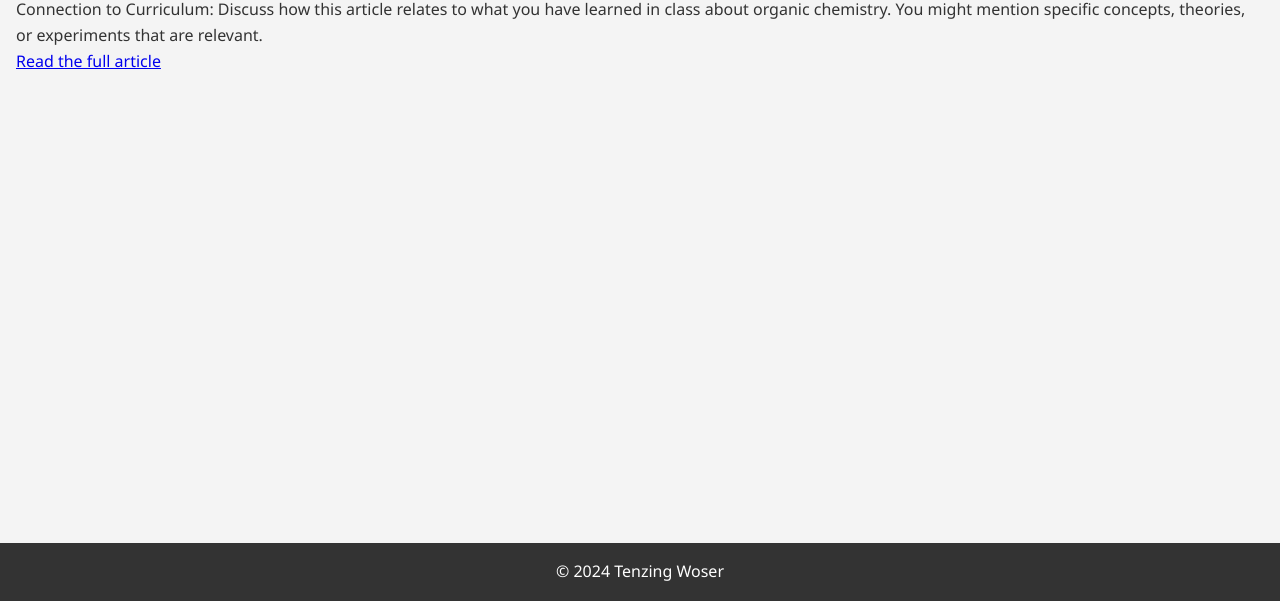
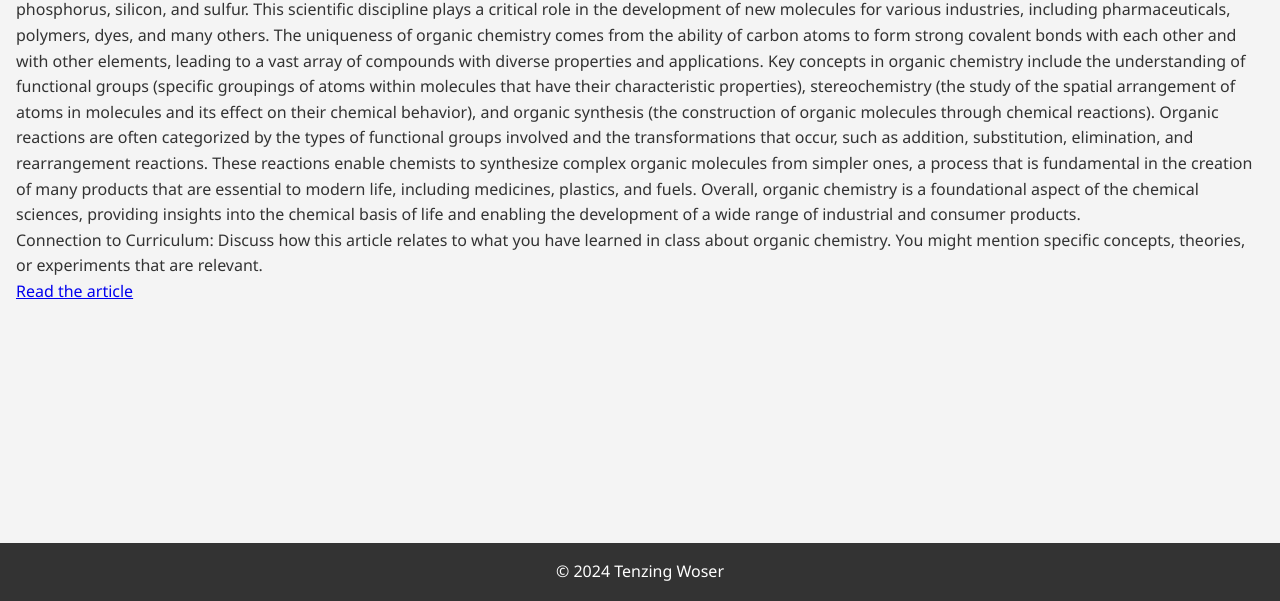
Before and after one commit to tenzodin/chem-assgn1, a plain HTML site: page chapters/organic-chemistry.html in a window 1280 px wide. Shown: the part 217-818 px from the top of the page. Drawn offline with Linux system fonts and the light colour scheme; files whose address does not match are found by name.

Commit message:
Add Organic Chem Summary text

```diff
--- a/chapters/organic-chemistry.html
+++ b/chapters/organic-chemistry.html
@@ -24,9 +24,15 @@
         <main>
             <article>
                 <h2>Organic Chemistry</h2>
-                <p>Abstract: Here you will provide a summary of the article you are discussing. An abstract usually includes a brief description of the key points of the research, findings, and conclusion.</p>
+                <p>Organic chemistry is a branch of chemistry that focuses on the study of the structure, properties, composition, reactions, and synthesis of carbon-containing compounds, which includes not only hydrocarbons but also compounds with any number of other elements, including hydrogen, nitrogen, oxygen, halogens, phosphorus, silicon, and sulfur. This scientific discipline plays a critical role in the development of new molecules for various industries, including pharmaceuticals, polymers, dyes, and many others.
+
+                    The uniqueness of organic chemistry comes from the ability of carbon atoms to form strong covalent bonds with each other and with other elements, leading to a vast array of compounds with diverse properties and applications. Key concepts in organic chemistry include the understanding of functional groups (specific groupings of atoms within molecules that have their characteristic properties), stereochemistry (the study of the spatial arrangement of atoms in molecules and its effect on their chemical behavior), and organic synthesis (the construction of organic molecules through chemical reactions).
+
+                    Organic reactions are often categorized by the types of functional groups involved and the transformations that occur, such as addition, substitution, elimination, and rearrangement reactions. These reactions enable chemists to synthesize complex organic molecules from simpler ones, a process that is fundamental in the creation of many products that are essential to modern life, including medicines, plastics, and fuels.
+
+                    Overall, organic chemistry is a foundational aspect of the chemical sciences, providing insights into the chemical basis of life and enabling the development of a wide range of industrial and consumer products.</p>
                 <p>Connection to Curriculum: Discuss how this article relates to what you have learned in class about organic chemistry. You might mention specific concepts, theories, or experiments that are relevant.</p>
-                <a href="link-to-the-original-article.com">Read the full article</a>
+                <a href="https://mitchellkember.com/sch4u/organic-chemistry.html">Read the article</a>
             </article>
         </main>
     </div>
```
Also changed, not shown: index.html (+6 -0 lines).
